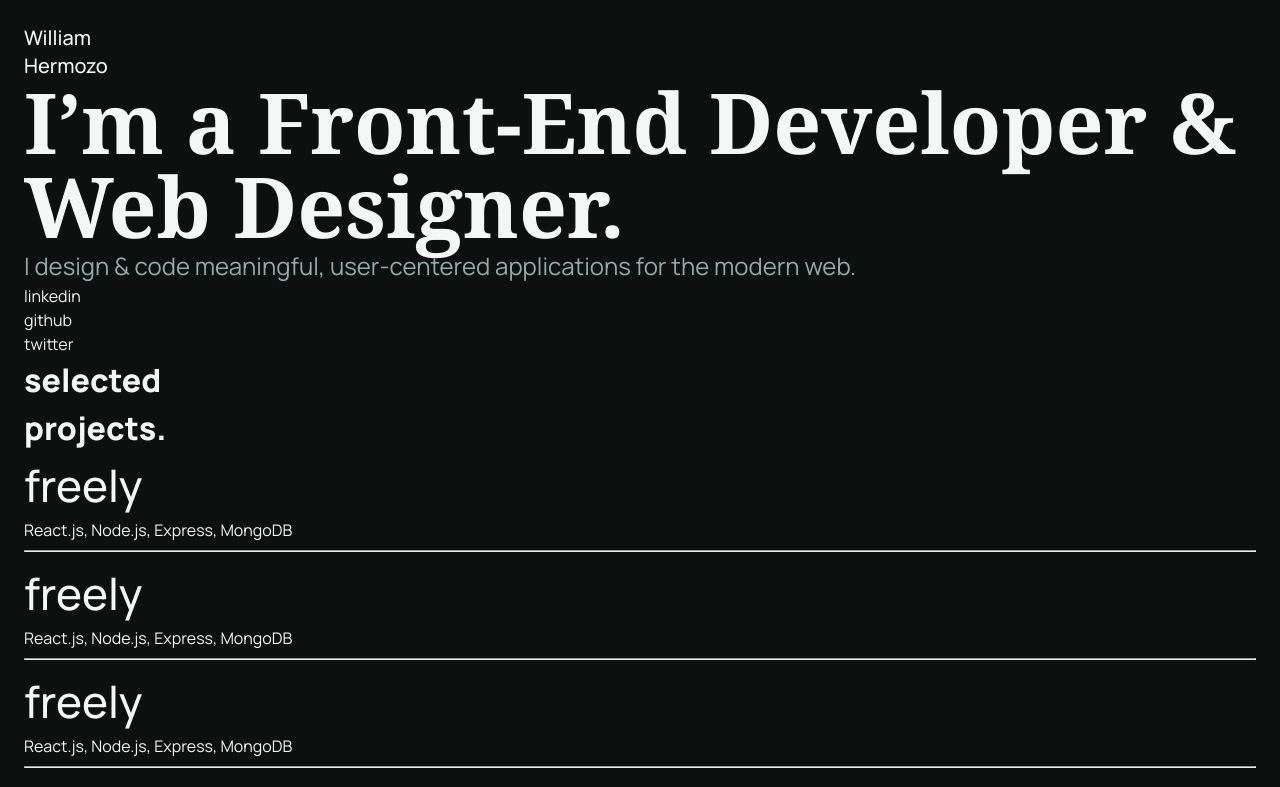
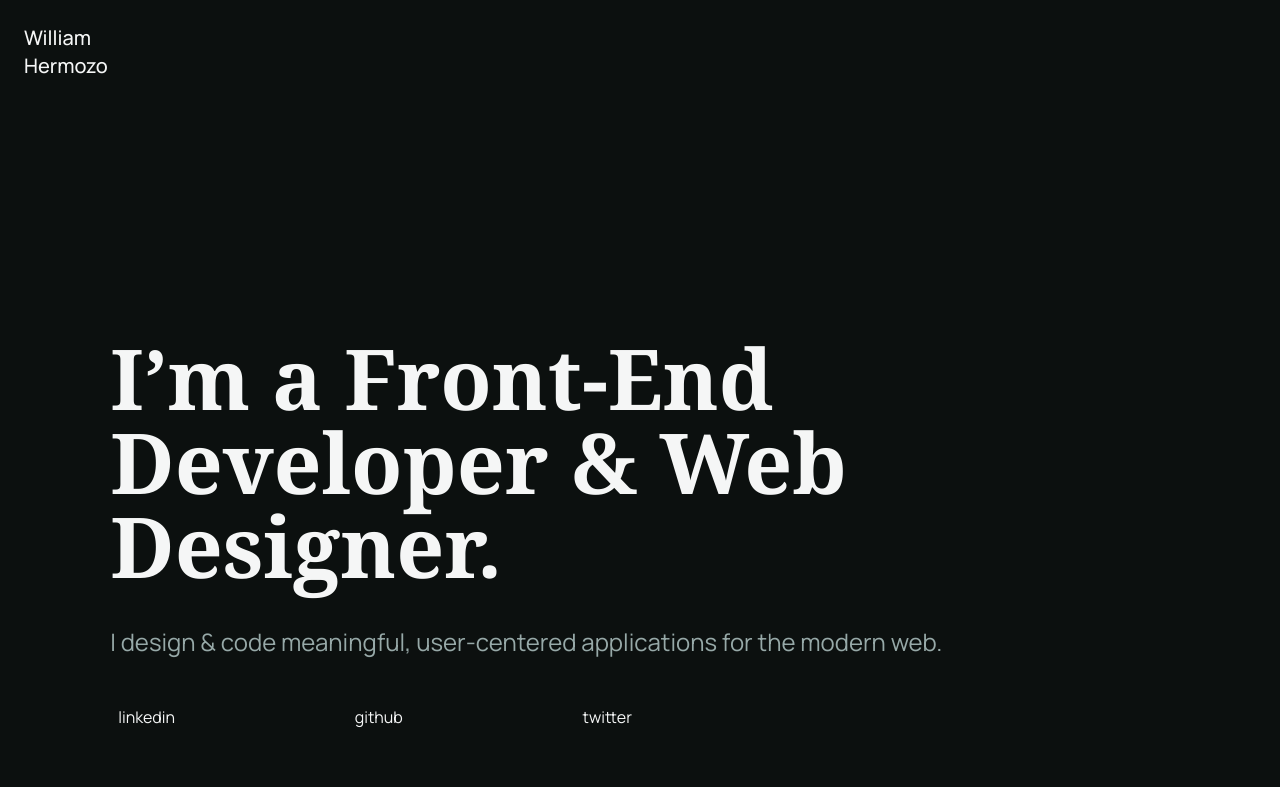
Before and after one commit to williamhzo/williamh.io, a React (Create React App) app: page / in a window 1280 px wide. Shown: the top 787 px of the page. Built offline with nearby package versions, Linux system fonts and the light colour scheme; a web font is replaced by a local one.

Commit message:
add style to header component

```diff
--- a/src/Components/SocialLinks.jsx
+++ b/src/Components/SocialLinks.jsx
@@ -2,7 +2,7 @@ import React from 'react';
 
 const SocialLinks = () => {
   return (
-    <ul className="header__links">
+    <ul className="header__list">
       {/* <li className="header__items">
         <Link to='/README.md' className="header__links">email</Link>
       </li> */}
--- a/src/styles/Header.scss
+++ b/src/styles/Header.scss
@@ -1 +1,33 @@
 @import './variables';
+
+.header {
+  height: 100vh;
+
+  &__wrapper {
+    width: 86%;
+    margin: 0 auto;
+  }
+
+  &__title {
+    margin-top: 32vmin;
+  }
+
+  &__subtitle {
+    margin-top: $component-margin;
+  }
+
+  &__list {
+    margin-top: $component-margin * 1.25;
+    width: 50%;
+    display: flex;
+    justify-content: space-between;
+    align-items: center;
+  }
+
+  &__items {
+  }
+
+  &__links {
+    padding: 0.25rem 0.5rem;
+  }
+}
```
